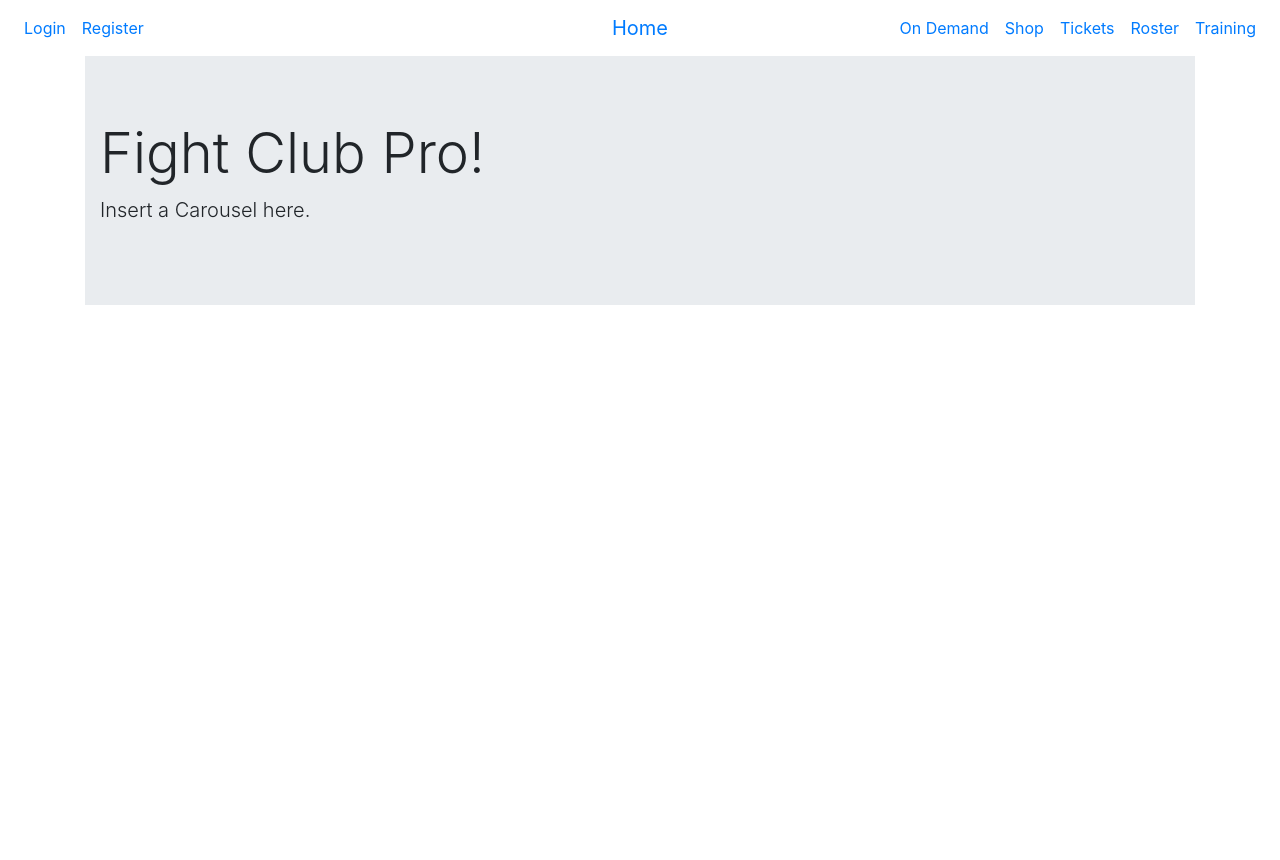
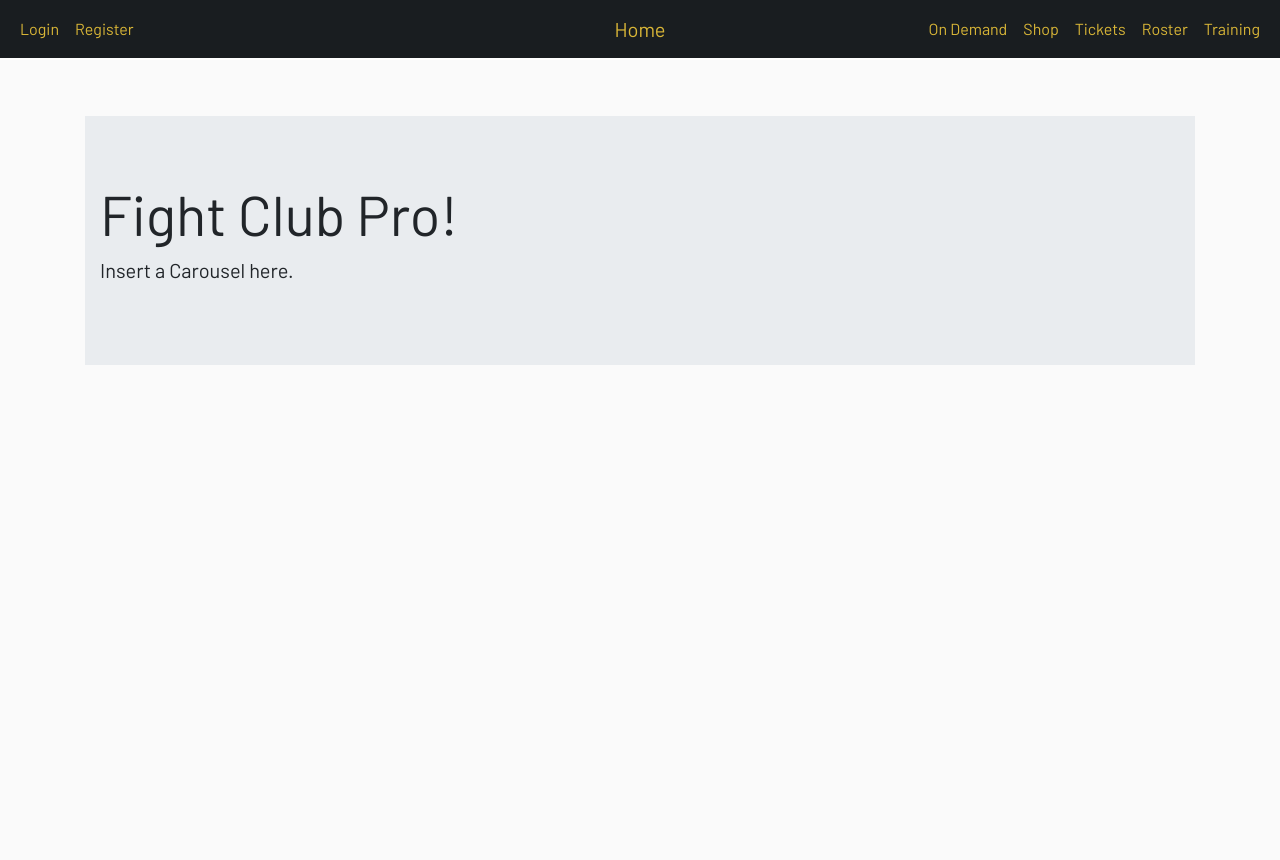
Before and after one commit to JackSnowdon/fcp-django, a Django app: page / in a window 1280 px wide. Before the commit the page ends 305 px from the top, so only its background shows below. Run offline with Django 3.2, Linux system fonts and the light colour scheme; some libraries are stand-ins or nearby versions.

Commit message:
took stylesheets off gitignore and created stripe.js

```diff
--- a/checkout/forms.py
+++ b/checkout/forms.py
@@ -15,4 +15,4 @@ class MakePaymentForm(forms.Form):
 class OrderForm(forms.ModelForm):
     class Meta:
         model = Order
-        fields = '__all__'
+        exclude = ['date']
--- /dev/null
+++ b/static/css/styles.css
@@ -0,0 +1,111 @@
+/* Fonts */
+
+@import url('https://fonts.googleapis.com/css?family=Barlow|Roboto:400,700&display=swap');
+
+
+/* NavBar */
+
+.fixed-top{
+    padding: 3px 12px;
+}
+
+.nav-button {
+    color: #fafafa;
+}
+
+.nav-bg {
+    background-color: #191d20;
+}
+
+.navbar li a {
+    display: block;
+    color: #d9b637;
+    text-align: center;
+    padding: 14px 16px;
+    text-decoration: none;
+    transition: all 0.35s ease-in-out;
+    -moz-transition: all 0.35s ease-in-out;
+    -webkit-transition: all 0.35s ease-in-out;
+    -o-transition: all 0.35s ease-in-out;
+
+}
+
+.navbar li a:hover {
+    color: #fafafa;
+}
+
+.badge {
+    padding-left: 9px;
+    padding-right: 9px;
+    -webkit-border-radius: 9px;
+    -moz-border-radius: 9px;
+    border-radius: 9px;
+}
+
+
+
+/* Home Page */
+
+.jumbotron {
+    /* background-color: #23282F; */
+}
+
+/* Background Colors */
+
+.bg-color {
+    background-color: #fafafa;
+    font-family: 'Barlow', sans-serif;
+    min-height: 100vh;
+}
+
+/* Shop */
+
+
+.card-img-top {
+    -webkit-background-size: contain;
+    -moz-background-size: contain;
+    -o-background-size: contain;
+    background-size: contain;
+    background-repeat: no-repeat;
+    background-position: center center;
+    height: 25vh;
+}
+
+.col-card {
+    margin-bottom: 25px;
+}
+
+
+.card {
+      height: 100%;
+}
+
+
+/* Class Helpers */
+
+a {
+    color: #d9b637;
+}
+
+body {
+    padding-top: 60px;
+}
+
+form {
+    width: 75%;
+}
+
+
+/* Media Queires */
+
+@media (min-width: 768px) {
+    .navbar-nav {
+        float: none;
+    }
+    .navbar-brand.abs {
+        position: absolute;
+        width: 100%;
+        left: 0;
+        text-align: center;
+    }
+}
```
Also changed, not shown: checkout/templates/checkout.html (+4 -3 lines), static/js/stripe.js (added, +32 -0 lines), checkout/migrations/0001_initial.py, shop/migrations/0001_initial.py, 1 other file.
